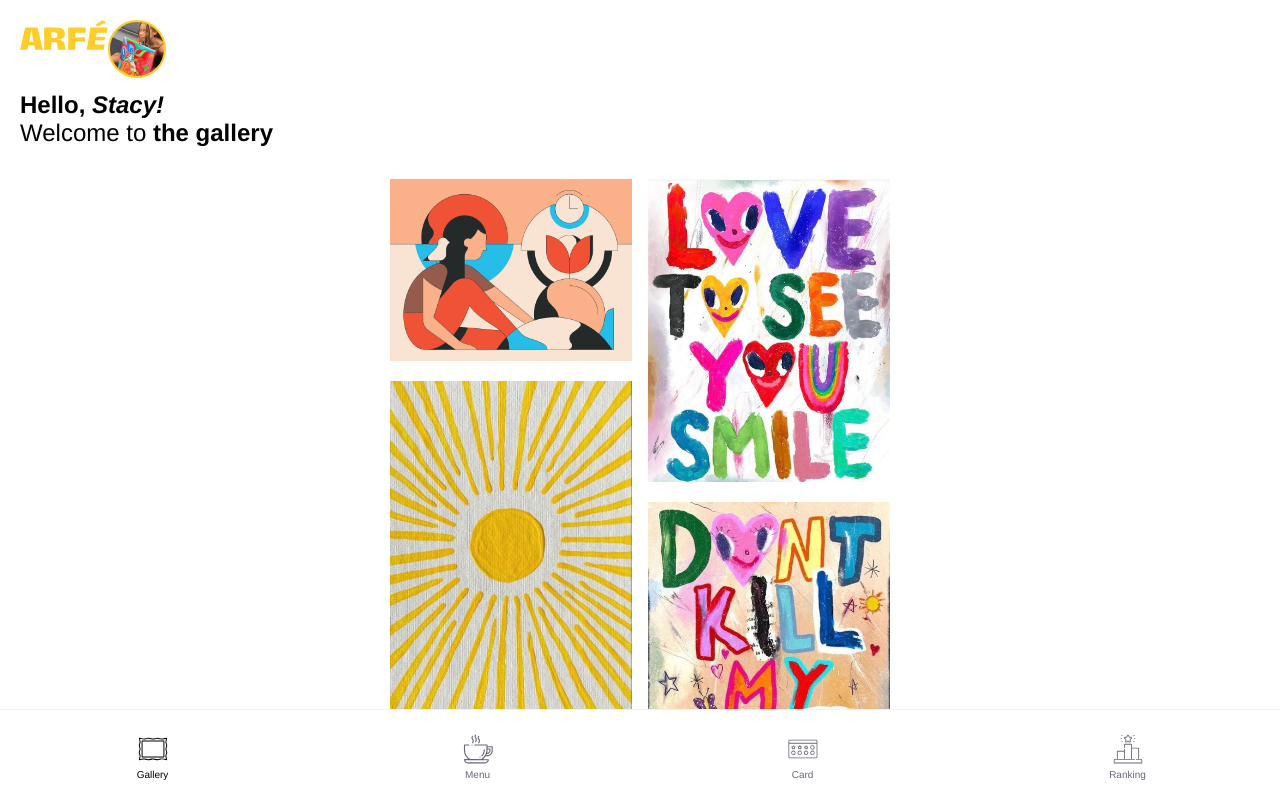
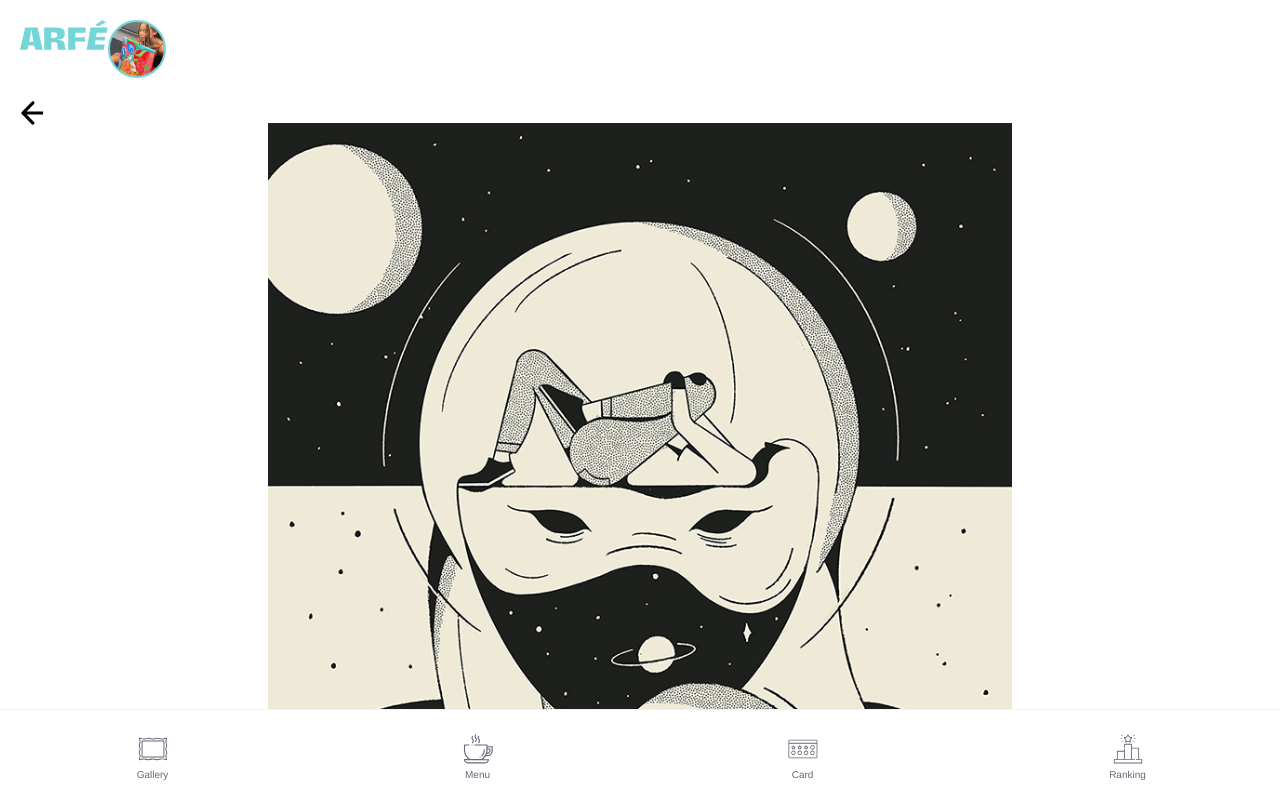
Before and after one commit to Supatsara-Rodratsa/arfe, an Angular app: page /voting in a window 1280 px wide. Before the commit this address led to /gallery. Built offline with nearby package versions, Linux system fonts and the light colour scheme.

Commit message:
voting component

```diff
--- a/src/app/app-routing.module.ts
+++ b/src/app/app-routing.module.ts
@@ -9,6 +9,7 @@
 import { RankingScreenComponent } from './landing-screen/components/ranking-screen/ranking-screen.component';
 import { ShoppingCartComponent } from './landing-screen/components/shopping-cart/shopping-cart.component';
 import { UploadPhotoComponent } from './landing-screen/components/upload-photo/upload-photo.component';
+import { VotingScreenComponent } from './landing-screen/components/voting-screen/voting-screen.component';
 import { LoginScreenComponent } from './login-screen/login-screen.component';
 
 const routes: Routes = [
@@ -53,6 +54,10 @@
     component: ShoppingCartComponent
   },
   {
+    path: 'voting',
+    component: VotingScreenComponent
+  },
+  {
     path: '', redirectTo: 'gallery', pathMatch: 'full'
   },
   {
--- a/src/app/app.module.ts
+++ b/src/app/app.module.ts
@@ -22,6 +22,7 @@
 import { GalleryInfoComponent } from './landing-screen/components/gallery-info/gallery-info.component';
 import { ShoppingCartComponent } from './landing-screen/components/shopping-cart/shopping-cart.component';
 import { OrderScreenComponent } from './landing-screen/components/order-screen/order-screen.component';
+import { VotingScreenComponent } from './landing-screen/components/voting-screen/voting-screen.component';
 
 @NgModule({
   declarations: [
@@ -39,7 +40,10 @@
     MenuItemComponent,
     MenuViewScreenComponent,
     UploadPhotoComponent,
-    GalleryInfoComponent, ShoppingCartComponent, OrderScreenComponent
+    GalleryInfoComponent,
+    ShoppingCartComponent,
+    OrderScreenComponent,
+    VotingScreenComponent
   ],
   imports: [
     BrowserModule,
--- a/src/app/shared/components/welcome-header/welcome-header.component.html
+++ b/src/app/shared/components/welcome-header/welcome-header.component.html
@@ -7,4 +7,5 @@
     <div class="font-mid-header light" *ngIf="isCard">Time to <span class="bold">scan your card</span></div>
     <div class="font-mid-header light" *ngIf="isRanking">Let’s see <span class="bold">your Ranking</span></div>
     <div class="font-mid-header light" *ngIf="isArfeProfile">This is your <span class="bold">ARFÉ profile.</span></div>
+    <div class="font-mid-header light" *ngIf="isVoting">It's time to <span class="bold">Vote!</span></div>
 </div>
--- a/src/app/shared/components/welcome-header/welcome-header.component.ts
+++ b/src/app/shared/components/welcome-header/welcome-header.component.ts
@@ -14,6 +14,8 @@
   @Input() isCard = false;
   @Input() isRanking = false;
   @Input() isArfeProfile= false;
+  @Input() isVoting= false;
+
 
   constructor() { }
 
--- a/src/styles/global.css
+++ b/src/styles/global.css
@@ -156,6 +156,19 @@
 
 }
 
+.heart-button {
+    border: 1px solid currentColor;
+    border-radius: 100rem !important;
+    min-width: 4rem !important;
+    min-height: 4rem !important;
+    padding: 0rem !important ;
+    filter: drop-shadow(0px 3px 13px rgba(0, 0, 0, 0.07)) !important;
+    background-color: white !important;
+    border: none !important;
+    margin-bottom: 1rem !important;
+
+}
+
 .mg-0 {
     margin: 0;
 }
```
Also changed, not shown: src/assets/images/arrow-back-black.svg (added), src/assets/images/heart.svg (added).
